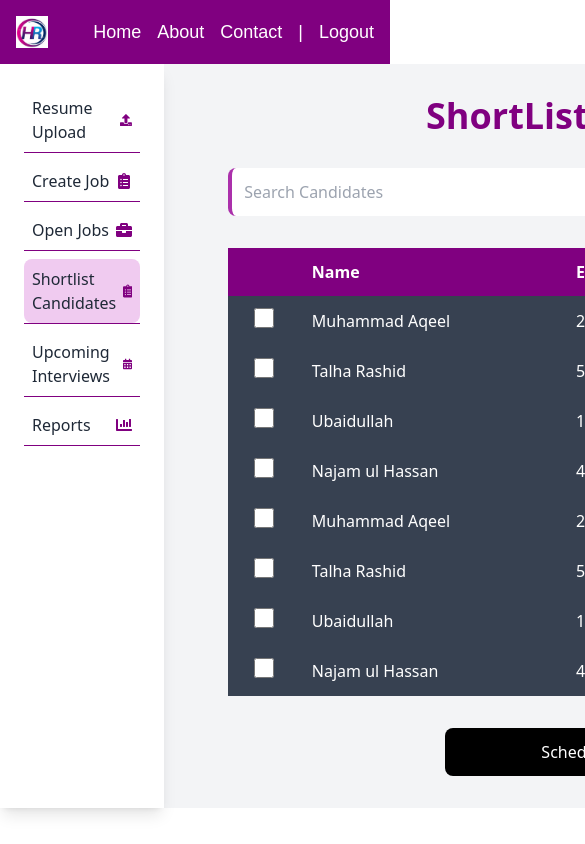
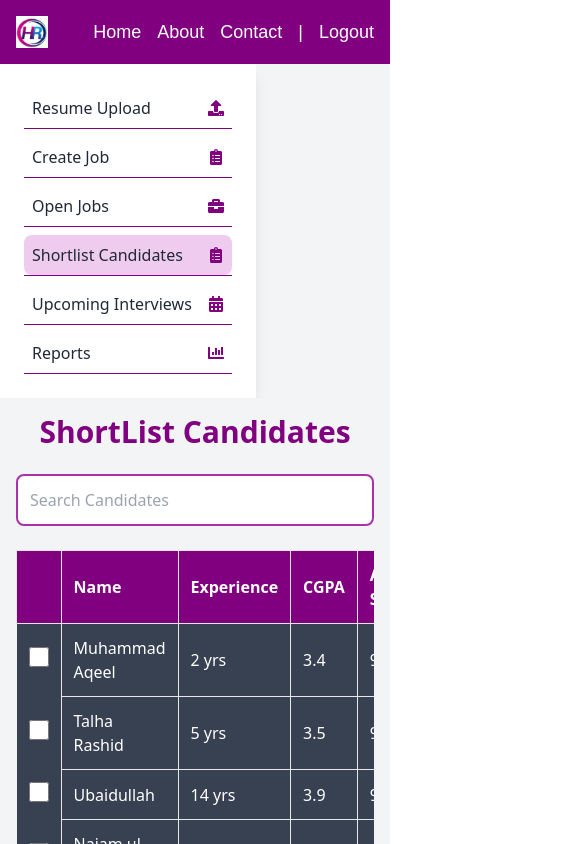
Before and after one commit to Aqeel-Mubarak/Smart-Recruitment-System-FYP, a React (Vite) app in the folder frontend/: page /shortlist-candidate in a window 390 px wide. Shown: the top 844 px of the page, 585 px wide, since content can reach past the window. Built offline with nearby package versions, Linux system fonts and the light colour scheme.

Commit message:
responsiveness added

```diff
--- a/frontend/src/pages/ShortlistCandidate.jsx
+++ b/frontend/src/pages/ShortlistCandidate.jsx
@@ -6,41 +6,43 @@ import { Link, useNavigate } from 'react-router-dom';
 const ShortlistCandidate = () => {
     const navigate = useNavigate();
 
-    function handleSubmit () {
+    function handleSubmit() {
         alert("Invitation sent")
         navigate('/home');
     };
 
     return (
-        <div className="bg-gray-100">
+        <div className="bg-gray-100 min-h-screen">
             {/* Navbar */}
             <Navbarapp />
 
-            <div className="flex" style={{ marginTop: '4rem' }}>
+            <div className="flex flex-col md:flex-row" style={{ marginTop: '4rem' }}>
                 {/* Sidebar */}
                 <Sidebar />
 
-                <div className="ml-8 p-8 bg-gray-100">
-                    <h1 className="text-4xl text-center mb-8 font-bold w-[190%]" style={{ color: '#800080'}}>ShortList Candidates</h1>
+                <div className="md:ml-8 p-4 md:p-8 flex-grow bg-gray-100">
+                    <h1 className="text-3xl md:text-4xl text-center mb-6 md:mb-8 font-bold" style={{ color: '#800080' }}>
+                        ShortList Candidates
+                    </h1>
 
-                    <div className="flex mb-8 w-[190%]" style={{borderCollapse: 'collapse', margin: '2 auto' }}>
+                    <div className="flex mb-6 md:mb-8 justify-center">
                         <input
                             type="text"
                             placeholder="Search Candidates"
-                            className="w-96 p-3 border-4 rounded-lg w-[190%]"
-                            style={{ borderBlock: '#800080', borderColor: '#AB30AB' }}
+                            className="w-full max-w-lg p-3 border-2 rounded-lg"
+                            style={{ borderColor: '#AB30AB' }}
                         />
                     </div>
 
-                    <div className='w-[190%]'>
-                        <table className="w-full" >
+                    <div className="overflow-x-auto">
+                        <table className="min-w-full border-collapse">
                             <thead>
-                                <tr className="bg-purp text-white" style={{ backgroundColor: '#800080'}}>
-                                    <th className="p-3 text-left"></th>
-                                    <th className="p-3 text-left">Name</th>
-                                    <th className="p-3 text-left">Experience</th>
-                                    <th className="p-3 text-left">CGPA</th>
-                                    <th className="p-3 text-left">AI Score</th>
+                                <tr className="bg-purp text-white" style={{ backgroundColor: '#800080' }}>
+                                    <th className="border p-3 text-left"></th>
+                                    <th className="border p-3 text-left">Name</th>
+                                    <th className="border p-3 text-left">Experience</th>
+                                    <th className="border p-3 text-left">CGPA</th>
+                                    <th className="border p-3 text-left">AI Score</th>
                                 </tr>
                             </thead>
                             <tbody>
@@ -58,18 +60,21 @@ const ShortlistCandidate = () => {
                                         <td className="p-3 text-center">
                                             <input type="checkbox" className="form-checkbox h-5 w-5 text-green-600" />
                                         </td>
-                                        <td className="p-3">{candidate.name}</td>
-                                        <td className="p-3">{candidate.experience}</td>
-                                        <td className="p-3">{candidate.cgpa}</td>
-                                        <td className="p-3">{candidate.aiScore}</td>
+                                        <td className="border p-3">{candidate.name}</td>
+                                        <td className="border p-3">{candidate.experience}</td>
+                                        <td className="border p-3">{candidate.cgpa}</td>
+                                        <td className="border p-3">{candidate.aiScore}</td>
                                     </tr>
                                 ))}
                             </tbody>
                         </table>
                     </div>
 
-                    <div className="w-[190%]">
-                        <button className="bg-black text-white px-24 py-3 rounded-lg transition mx-auto block mt-8" onClick={handleSubmit}>
+                    <div className="flex justify-center mt-8">
+                        <button
+                            className="bg-black text-white px-12 md:px-24 py-3 rounded-lg transition"
+                            onClick={handleSubmit}
+                        >
                             Schedule Interview
                         </button>
                     </div>
```
